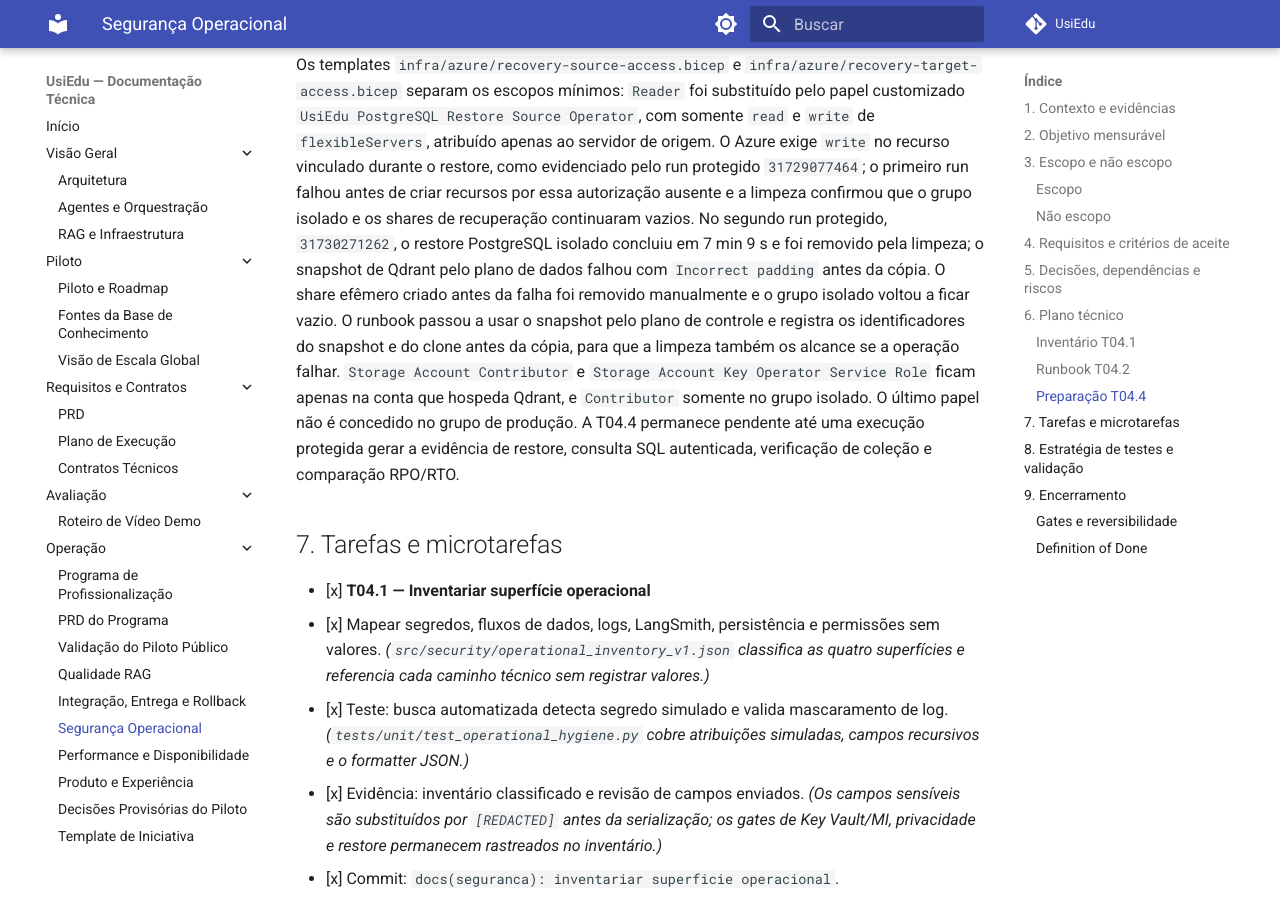
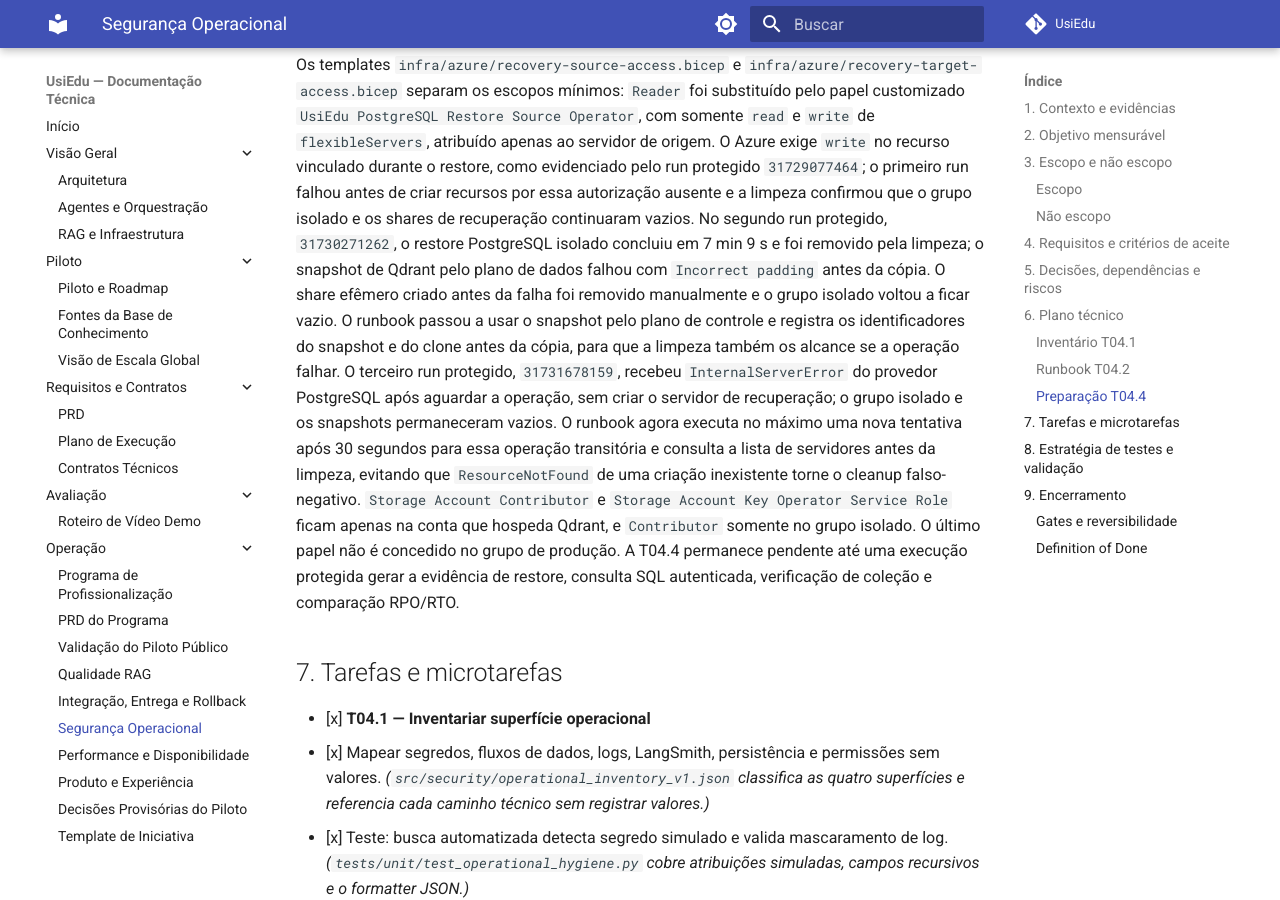
Before and after one commit to henriquebotelhogomes/UsiEdu, an MkDocs documentation site: the page built from docs/profissionalizacao/04-seguranca-operacional.md, in a window 1280 px wide and 900 px high, scrolled down 5781 px. Built offline with MkDocs 1.6.1 and Material for MkDocs 9.7.7, drawn with Linux system fonts in a browser that asks for light colours; comment, search, counter and statistics services are not loaded.

Commit message:
fix(azure): tolerar falha transitoria no restore
Co-authored-by: Copilot App <223556219+Copilot@users.noreply.github.com>

```diff
--- a/docs/profissionalizacao/04-seguranca-operacional.md
+++ b/docs/profissionalizacao/04-seguranca-operacional.md
@@ -181,6 +181,12 @@ antes da falha foi removido manualmente e o grupo isolado voltou a ficar vazio.
 O runbook passou a usar o snapshot pelo plano de controle e registra os
 identificadores do snapshot e do clone antes da cópia, para que a limpeza
 também os alcance se a operação falhar.
+O terceiro run protegido, `31731678159`, recebeu `InternalServerError` do
+provedor PostgreSQL após aguardar a operação, sem criar o servidor de
+recuperação; o grupo isolado e os snapshots permaneceram vazios. O runbook
+agora executa no máximo uma nova tentativa após 30 segundos para essa operação
+transitória e consulta a lista de servidores antes da limpeza, evitando que
+`ResourceNotFound` de uma criação inexistente torne o cleanup falso-negativo.
 `Storage Account Contributor` e `Storage Account Key Operator Service Role`
 ficam apenas na conta que hospeda Qdrant, e `Contributor` somente no grupo
 isolado. O último papel não é concedido no grupo de produção. A T04.4
```
Also changed, not shown: 2 other files.
